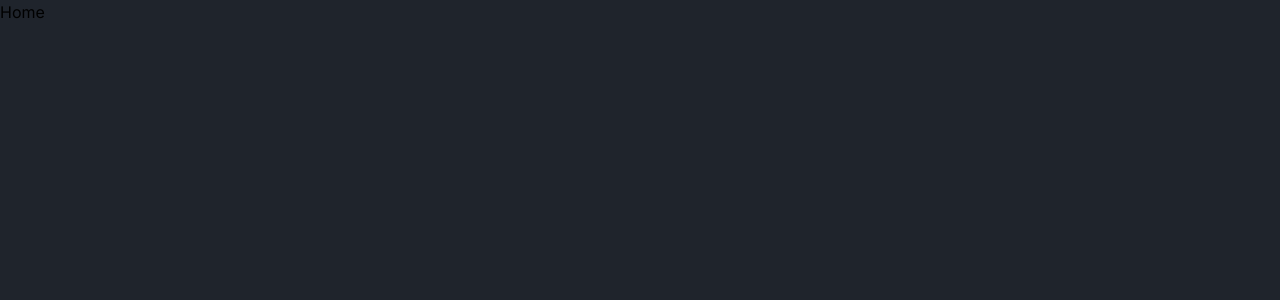
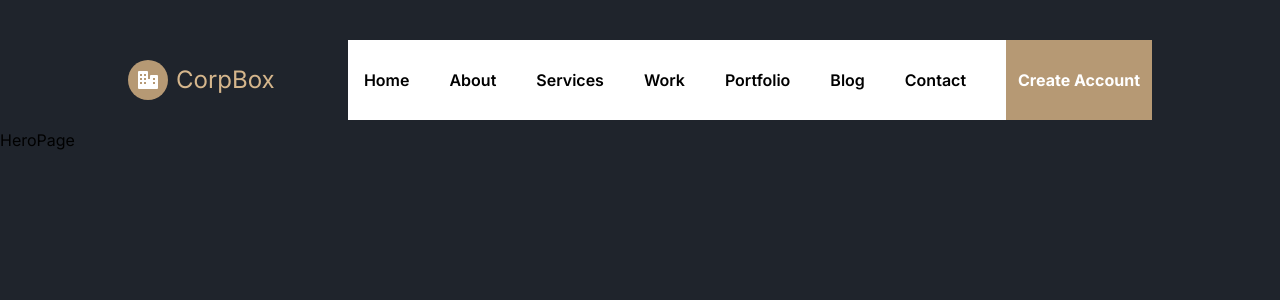
Before and after one commit to stuarts205/corporate-landing, a Next.js app: page / in a window 1280 px wide. Shown: the top 300 px of the page. Built offline with nearby package versions, Linux system fonts and the light colour scheme.

Commit message:
02: nav container

```diff
--- a/app/layout.tsx
+++ b/app/layout.tsx
@@ -1,6 +1,7 @@
 import type { Metadata } from "next";
 import { Inter } from "next/font/google";
 import "./globals.css";
+import NavContainer from "@/component/home/navbar/nav-container";
 
 const interFont = Inter({
   weight: ["100","200", "300", "400", "500", "600", "700", "800", "900"],
@@ -22,6 +23,7 @@ export default function RootLayout({
       <body
         className={`${interFont.className} antialiased bg-[#1F242C]`}
       >
+        <NavContainer />
         {children}
       </body>
     </html>
--- a/app/page.tsx
+++ b/app/page.tsx
@@ -3,7 +3,7 @@ import React from 'react'
 
 const HomePage = () => {
   return (
-    <div className='overflow-hidden'><Home /></div>
+    <div><Home /></div>
   )
 }
 
--- /dev/null
+++ b/component/helper/logo.tsx
@@ -0,0 +1,17 @@
+import React from "react";
+import { BiSolidBusiness } from "react-icons/bi";
+
+const Logo = () => {
+  return (
+    <div className="flex items-center space-x-2">
+      <div className="w-10 h-10 bg-[#b69974] rounded-full flex items-center justify-center flex-col">
+        <BiSolidBusiness className="w-6 h-6 text-white" />
+      </div>
+      <h1 className="text-xl hidden sm:block md:text-2xl text-[#d5b68c]">
+        CorpBox
+      </h1>
+    </div>
+  );
+};
+
+export default Logo;
--- /dev/null
+++ b/component/home/hero/page.tsx
@@ -0,0 +1,9 @@
+import React from 'react'
+
+const HeroPage = () => {
+  return (
+    <div>HeroPage</div>
+  )
+}
+
+export default HeroPage
--- a/component/home/home.tsx
+++ b/component/home/home.tsx
@@ -1,8 +1,11 @@
 import React from 'react'
+import HeroPage from './hero/page'
 
 const Home = () => {
   return (
-    <div>Home</div>
+    <div className='overflow-hidden'>
+      <HeroPage />
+    </div>
   )
 }
 
--- /dev/null
+++ b/component/home/navbar/mobile-nav.tsx
@@ -0,0 +1,40 @@
+import { NAVLINKS } from "@/constant/constant";
+import Link from "next/link";
+import React from "react";
+import { CgClose } from "react-icons/cg";
+
+interface MobileNavProps {
+  showMobileNav: boolean;
+  closeMobileNav: () => void;
+}
+
+const MobileNav = ({ showMobileNav, closeMobileNav }: MobileNavProps) => {
+  const navOpenStyles = showMobileNav
+    ? "translate-x-0"
+    : "-translate-x-[-100%]";
+
+  return (
+    <div>
+      <div className={`fixed ${navOpenStyles} inset-0 transform transition-all duration-500 z-1002 bg-black opacity-70 w-full h-screen`}>
+        <div
+          className={`text-white ${navOpenStyles} top-0 fixed justify-center flex flex-col h-full transform
+            transition-all duration-500 delay-300 w-[80%] sm:w-[60%] bg-[#9f7c4e] space-y-6 z-1050`}
+        >
+          {NAVLINKS.map((link) => (
+            <Link href={link.url} key={link.id}>
+              <p
+                className="text-white w-fit text-[20px] ml-12 border-b-[1.5] pb-1 border-white
+                  sm:text-[30px]"
+              >
+                {link.label}
+              </p>
+            </Link>
+          ))}
+          <CgClose  onClick={closeMobileNav} className="absolute top-[0.7rem] right-[1.4rem] sm:w-8 sm:h-8 w-6 h-6" />
+        </div>
+      </div>
+    </div>
+  );
+};
+
+export default MobileNav;
--- /dev/null
+++ b/component/home/navbar/nav-container.tsx
@@ -0,0 +1,27 @@
+'use client'
+import React, { useState } from 'react'
+import Nav from './nav'
+import MobileNav from './mobile-nav'
+
+const NavContainer = () => {
+
+  const [showMobileNav, setShowMobileNav] = useState(false);
+
+  const openMobileNav = () => {
+    setShowMobileNav(true);
+  }
+
+  const closeMobileNav = () => {
+    setShowMobileNav(false);
+  }
+
+  return (
+    <div>
+        <Nav openMobileNav={openMobileNav} />
+        <MobileNav showMobileNav={showMobileNav} closeMobileNav={closeMobileNav} />
+    </div>
+
+  )
+}
+
+export default NavContainer
--- /dev/null
+++ b/component/home/navbar/nav.tsx
@@ -0,0 +1,38 @@
+import Logo from '@/component/helper/logo'
+import { NAVLINKS } from '@/constant/constant'
+import Link from 'next/link'
+import React from 'react'
+import { HiBars3BottomRight } from 'react-icons/hi2'
+
+interface NavProps {
+  openMobileNav: () => void;
+}
+
+const Nav = ({ openMobileNav }: NavProps) => {
+  return (
+    <div className='h-[12vh] relative z-10 lg:mt-8'>
+      <div className="flex items-center h-full justify-between w-[90%] xl:w-[80%] mx-auto">
+        <Logo />
+        <div className="hidden lg:flex bg-white h-[10vh] md:pl-4 items-center space-x-10">
+          {NAVLINKS.map((link) => (
+            <Link
+              key={link.id}
+              href={link.url}
+              className='text-black hover:text-[#9f7c4e] font-semibold transition-all duration-200'
+            >
+              <p>{link.label}</p>
+            </Link>
+          ) )}
+
+          <button className='h-full p-3 bg-[#b69974] cursor-pointer text-white font-bold'>Create Account</button>
+
+        </div>
+        <div onClick={openMobileNav} className='lg:hidden'>
+          <HiBars3BottomRight className='w-9 h-9 text-[#dfc39f] cursor-pointer' />
+        </div>
+      </div>
+    </div>
+  )
+}
+
+export default Nav
--- /dev/null
+++ b/constant/constant.ts
@@ -0,0 +1,9 @@
+export const NAVLINKS = [
+    { id: 1, url: "#", label: "Home", },
+    { id: 2, url: "#", label: "About", },
+    { id: 3, url: "#", label: "Services", },
+    { id: 4, url: "#", label: "Work", },
+    { id: 5, url: "#", label: "Portfolio", },
+    { id: 6, url: "#", label: "Blog", },
+    { id: 7, url: "#", label: "Contact", },
+]
```
